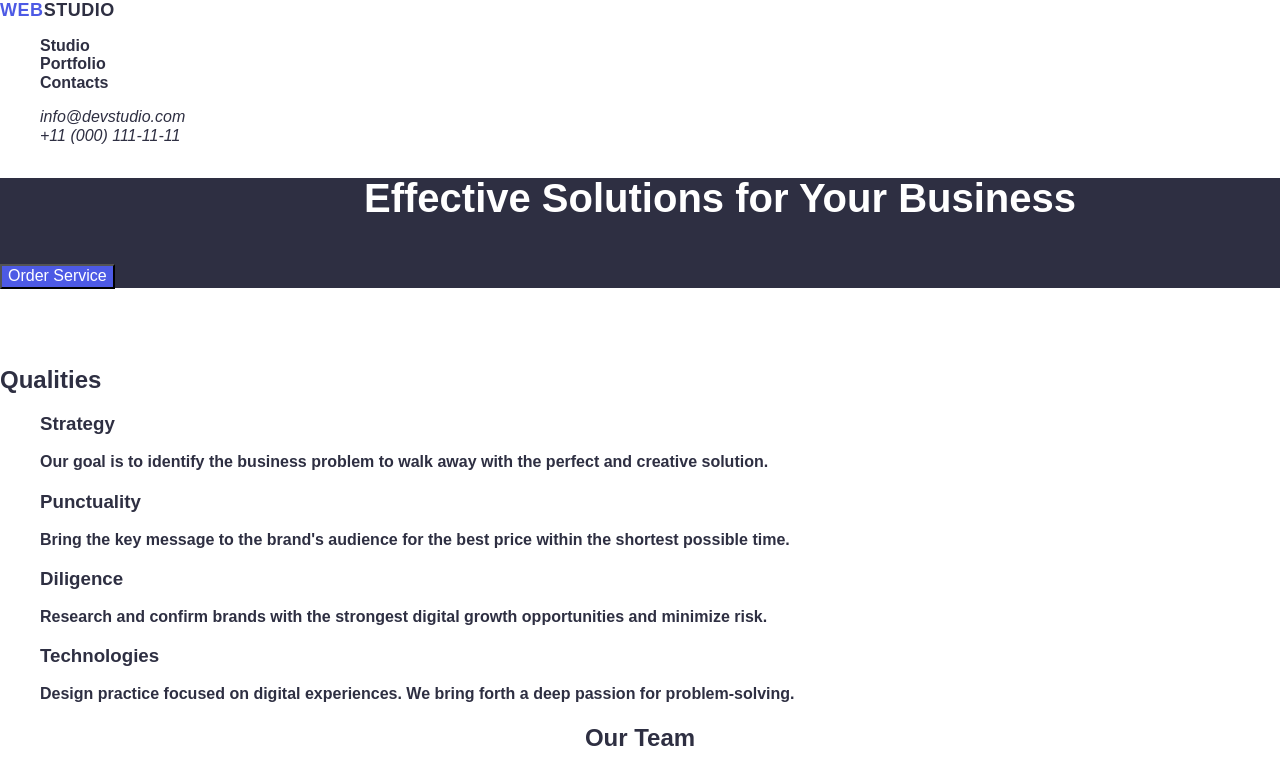
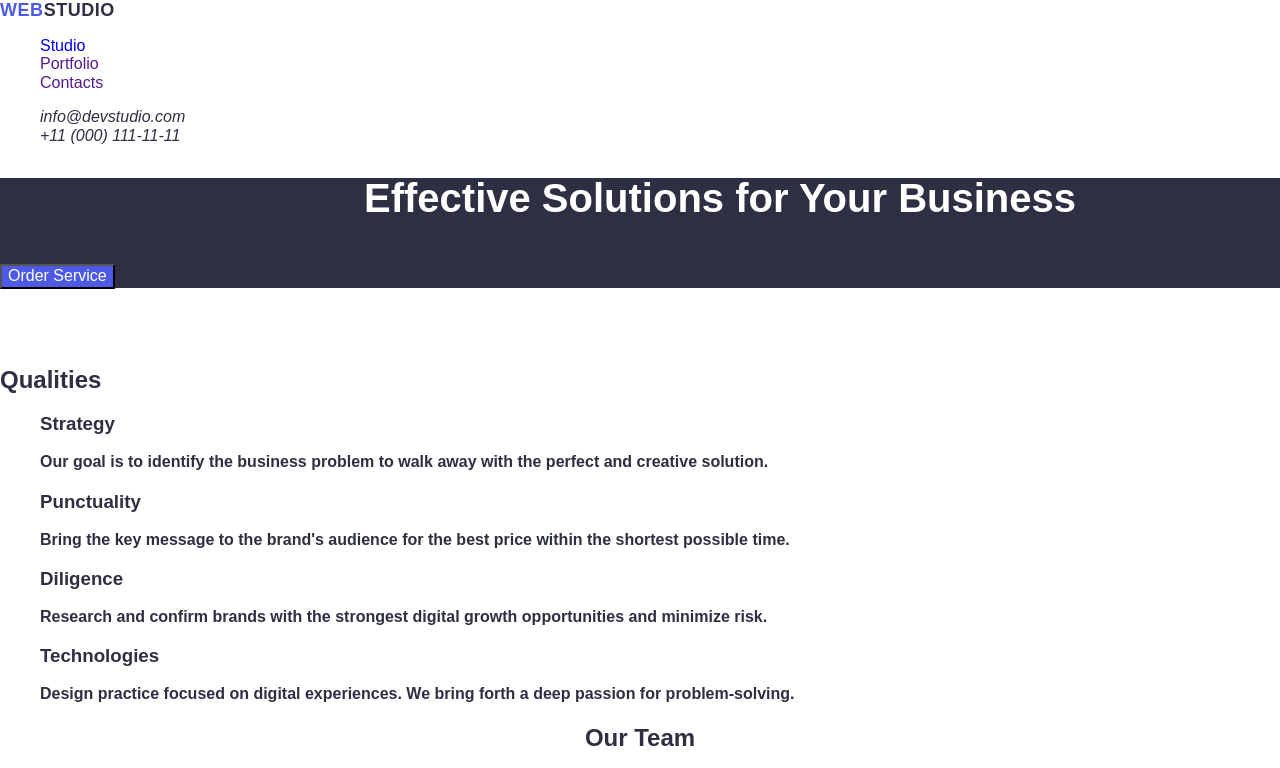
Before and after one commit to Siniks0/goit-markup-hw-02new, a plain HTML site: page index.html in a window 1280 px wide. Shown: the top 768 px of the page. Drawn offline with nearby package versions, Linux system fonts and the light colour scheme.

Commit message:
index.html

```diff
--- a/index.html
+++ b/index.html
@@ -4,7 +4,7 @@
 <head>
     <meta charset="UTF-8" />
     <meta name="viewport" content="width=device-width, initial-scale=1.0" />
-    <title>WebStudio </title>
+    <title>WebStudio</title>
 
     <link rel="preconnect" href="https://fonts.googleapis.com">
     <link rel="preconnect" href="https://fonts.gstatic.com" crossorigin>
@@ -17,6 +17,9 @@
 
     <link rel="stylesheet" href="styles/main.css" />
 
+
+
+
 </head>
 
 <body class="body">
@@ -25,21 +28,21 @@
             <a class="header-logo" href="./index.html">Web<span class="Studio">Studio
                 </span>
             </a>
-            <ul class="header-nav-list">
-                <li>
-                    <a class="header-nav-list" href="">Studio</a>
+            <ul class="nav-list">
+                <li class="nav-list-point">
+                    <a class="nav-link" href="./index.html">Studio</a>
                 </li>
-                <li>
-                    <a class="header-nav-list" href="">Portfolio</a>
+                <li class="nav-list-point">
+                    <a class="nav-link" href="">Portfolio</a>
                 </li>
-                <li>
-                    <a class="header-nav-list" href="">Contacts</a>
+                <li class="nav-list-point">
+                    <a class="nav-link" href="">Contacts</a>
                 </li>
             </ul>
         </nav>
     </header>
-    <address class="header-address">
-        <ul class="header-address-list">
+    <address class="address">
+        <ul class="address-list">
             <li>
                 <a class="header-address-item" href="mailto:info@devstudio.com">info@devstudio.com</a>
             </li>
@@ -54,7 +57,6 @@
         <section>
             <h1 class="HeroSection-h1">Effective Solutions for Your Business</h1>
             <button class="Order-Service" type="button">Order Service</button>
-
         </section>
 
         <!-- Qualities Section -->
@@ -63,23 +65,29 @@
             <ul>
                 <li>
                     <h3>Strategy</h3>
-                    <p>Our goal is to identify the business problem to walk away with the perfect and creative solution.
+                    <p>
+                        Our goal is to identify the business problem to walk away with the perfect and creative solution.
                     </p>
                 </li>
                 <li>
                     <h3>Punctuality</h3>
-                    <p>Bring the key message to the brand's audience for the best price within the shortest possible
-                        time.</p>
+                    <p>
+                        Bring the key message to the brand's audience for the best price within the shortest possible
+                        time.
+                    </p>
                 </li>
                 <li>
                     <h3>Diligence</h3>
-                    <p>Research and confirm brands with the strongest digital growth opportunities and minimize risk.
+                    <p>
+                        Research and confirm brands with the strongest digital growth opportunities and minimize risk.
                     </p>
                 </li>
                 <li>
                     <h3>Technologies</h3>
-                    <p>Design practice focused on digital experiences. We bring forth a deep passion for
-                        problem-solving.</p>
+                    <p>
+                        Design practice focused on digital experiences. We bring forth a deep passion for
+                        problem-solving.
+                    </p>
                 </li>
             </ul>
         </section>
@@ -96,17 +104,20 @@
                 <li>
                     <img src="./images/tom-ford.jpg" alt="Tom Ford" width="264" loading="lazy" />
                     <h3 class="limage">Tom Ford</h3>
-                    <p class="limage">Frontend Developer</p>
+                    <p class="limage">Frontend Developer
+                    </p>
                 </li>
                 <li>
                     <img src="./images/camila-garcia.jpg" alt="Camila Garcia" width="264" loading="lazy" />
                     <h3 class="limage">Camila Garcia</h3>
-                    <p class="limage">Marketing</p>
+                    <p class="limage">Marketing
+                    </p>
                 </li>
                 <li>
                     <img src="./images/daniel-wilson.jpg" alt="Daniel Wilson" width="264" loading="lazy" />
                     <h3 class="limage">Daniel Wilson</h3>
-                    <p class="limage">UI Designer</p>
+                    <p class="limage">UI Designer
+                    </p>
                 </li>
             </ul>
         </section>
```
